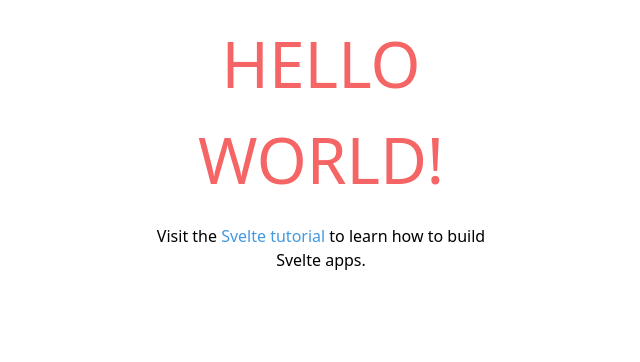
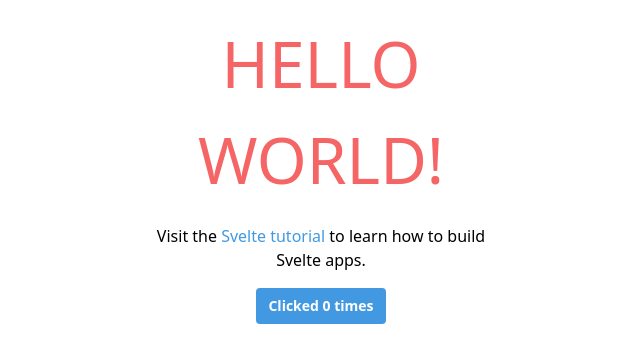
Before and after one commit to artisonian/sveltejs-tailwind-starter, a Svelte app: page / in a window 1280 px wide. Shown: the top 362 px of the page, without its empty margins (319-959 px from the left). Built offline with nearby package versions, Linux system fonts and the light colour scheme.

Commit message:
Add Counter component

```diff
--- a/src/App.svelte
+++ b/src/App.svelte
@@ -1,4 +1,5 @@
 <script>
+  import Counter from "./Counter.svelte";
   export let name;
 </script>
 
@@ -19,4 +20,7 @@
       href="https://svelte.dev/tutorial">Svelte tutorial</a>
     to learn how to build Svelte apps.
   </p>
+  <div class="mt-4">
+    <Counter />
+  </div>
 </main>
--- /dev/null
+++ b/src/Counter.svelte
@@ -0,0 +1,13 @@
+<script>
+  let count = 0;
+
+  function onClick() {
+    count += 1;
+  }
+</script>
+
+<button
+  class="px-3 py-2 rounded bg-blue-500 text-white text-sm leading-5 font-semibold active:bg-blue-700"
+  on:click={onClick}>Clicked
+  {count}
+  {count === 1 ? 'time' : 'times'}</button>
```
